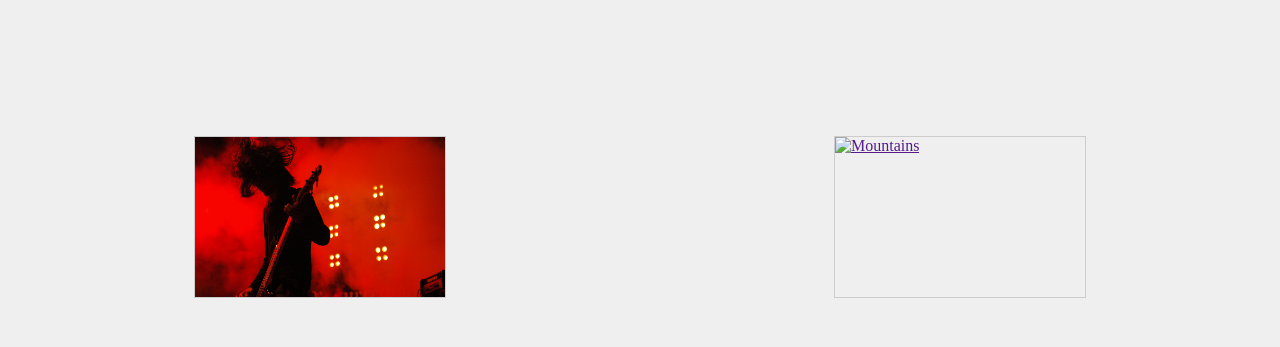
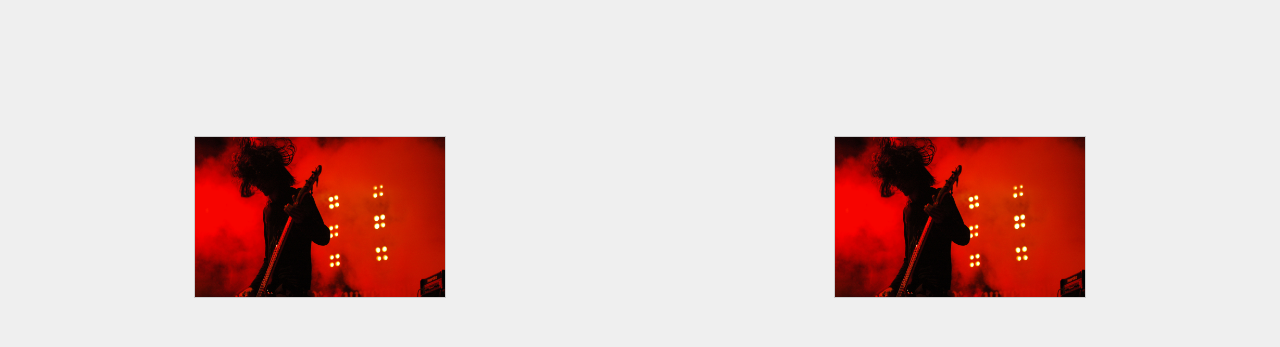
Before and after one commit to tutorioEU/tutorioEU.github.io, a plain HTML site: page tutorio/index.html in a window 1280 px wide. Shown: the part 1960-2307 px from the top of the page. Drawn offline with nearby package versions, Linux system fonts and the light colour scheme.

Commit message:
RDJ index

```diff
--- a/tutorio/index.html
+++ b/tutorio/index.html
@@ -121,7 +121,7 @@
 
             <div class="gallery">
               <a target="_blank" href="">
-                <img src="img/SNazippe_haniamir_ncnd.jpg" alt="Mountains" width="300" height="200">
+                <img src="img/Nazippe_haniamir_ncnd.jpg" alt="Mountains" width="300" height="200">
               </a>
 
             </div>
@@ -138,7 +138,7 @@
                 <img class="mySlides" src="img/Sead-Singer-Singer-Performance-Show-Music-Stage-455750.jpg">
                 <img class="mySlides" src="img/Lead-Singer-Singer-Performance-Show-Music-Stage-455750.jpg">
                 <img class="mySlides" src="img/Nazippe_haniamir_ncnd.jpg">
-                <img class="mySlides" src="img/Lead-Singer-Singer-Performance-Show-Music-Stage-455750.jpg">
+                <img class="mySlides" src="img/Nazippe_haniamir_ncnd.jpg">
 
                 <button class="left_b" onclick="plusDivs(-1)">&#10094;</button>
                 <button class="right_b" onclick="plusDivs(+1)">&#10095;</button>
@@ -176,7 +176,7 @@
 
                 <div class="gallery">
                   <a target="_blank" href="">
-                    <img src="img/ead-Singer-Singer-Performance-Show-Music-Stage-455750.jpg" alt="Mountains" width="400" height="300">
+                    <img src="img/Nazippe_haniamir_ncnd.jpg" alt="Mountains" width="400" height="300">
                   </a>
 
                 </div>
```
Also changed, not shown: 1 other file.
